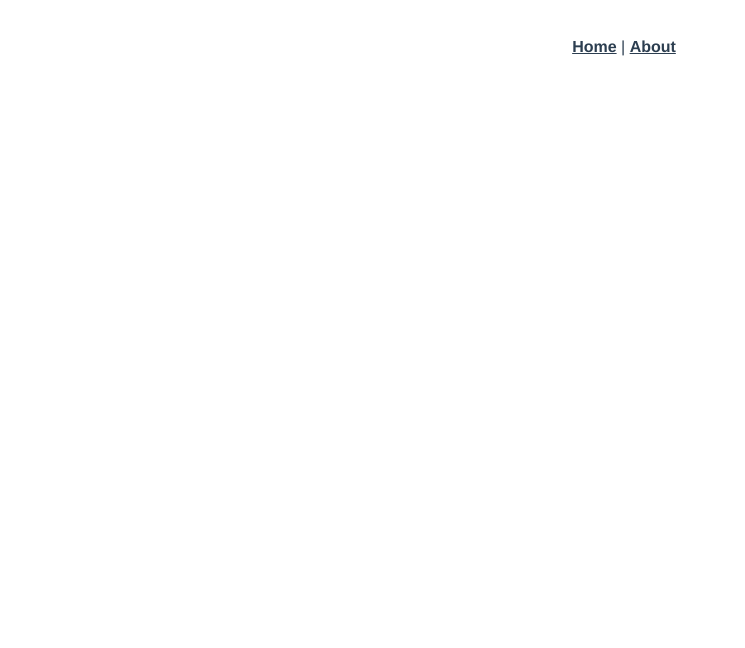
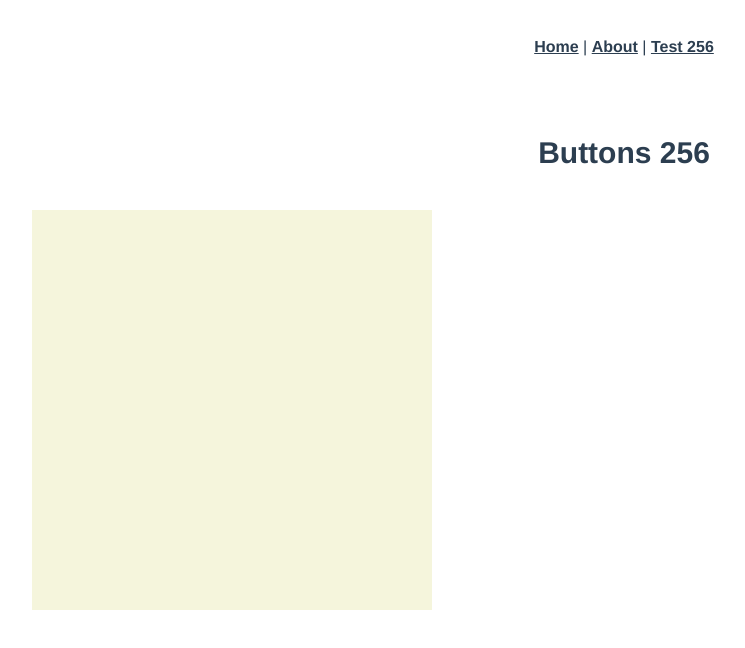
Before and after one commit to MetaDriver/block-reverse, a Vue app: page /#/test-256 in a window 1280 px wide. Shown: the top 648 px of the page, without its empty margins (16-761 px from the left). Built offline with nearby package versions, Linux system fonts and the light colour scheme.

Commit message:
dev.  creating  test256 page

```diff
--- a/package.json
+++ b/package.json
@@ -4,9 +4,11 @@
   "private": true,
   "scripts": {
     "serve": "vue-cli-service serve",
+    "start": "vue-cli-service serve",
     "build": "vue-cli-service build"
   },
   "dependencies": {
+    "pug-plain-loader": "^1.0.0",
     "vue": "^2.5.21",
     "vue-router": "^3.0.1"
   },
--- a/src/App.vue
+++ b/src/App.vue
@@ -2,7 +2,8 @@
   <div id="app">
     <div id="nav">
       <router-link to="/">Home</router-link> |
-      <router-link to="/about">About</router-link>
+      <router-link to="/about">About</router-link> |
+      <router-link to="/test256">Test 256</router-link>
     </div>
     <router-view/>
   </div>
--- a/src/router.js
+++ b/src/router.js
@@ -1,6 +1,7 @@
-import Vue from 'vue'
-import Router from 'vue-router'
-import Home from './views/Home.vue'
+import Vue from 'vue';
+import Router from 'vue-router';
+import Home from './views/Home.vue';
+import test256 from './views/test256.vue';
 
 Vue.use(Router)
 
@@ -18,6 +19,11 @@ export default new Router({
             // this generates a separate chunk (about.[hash].js) for this route
             // which is lazy-loaded when the route is visited.
             component: () => import(/* webpackChunkName: "about" */ './views/About.vue')
-    }
+        },
+        {
+            path: '/test-256',
+            name: 'test256',
+            component: test256,
+        },
     ]
 })
--- a/src/views/About.vue
+++ b/src/views/About.vue
@@ -1,5 +1,5 @@
 <template>
   <div class="about">
-    <h1>This is an about page</h1>
+    <h1>This is best learning projects</h1>
   </div>
 </template>
--- /dev/null
+++ b/src/views/test256.vue
@@ -0,0 +1,88 @@
+<template>
+
+    <div class="test256">
+        <h1> Buttons 256</h1>
+        <div class="buttons">
+            <div class="b-row" v-for="(row, i) in bs">
+                <div class="l-btn"
+                     v-for="(b, j) in bs[i]"
+                     @click="btnClick(i, j)"
+                ></div>
+            </div>
+        </div>
+    </div>
+
+</template>
+
+<script>
+    export default {
+        name: "test256",
+        props: [],
+        components: {},
+        data() {
+            return {
+                bs: [
+                    [0,0,0,0,0,0,0,0,0,0,0,0,0,0,0,0],
+                    [0,0,0,0,0,0,0,0,0,0,0,0,0,0,0,0],
+                    [0,0,0,0,0,0,0,0,0,0,0,0,0,0,0,0],
+                    [0,0,0,0,0,0,0,0,0,0,0,0,0,0,0,0],
+                    [0,0,0,0,0,0,0,0,0,0,0,0,0,0,0,0],
+                    [0,0,0,0,0,0,0,0,0,0,0,0,0,0,0,0],
+                    [0,0,0,0,0,0,0,0,0,0,0,0,0,0,0,0],
+                    [0,0,0,0,0,0,0,0,0,0,0,0,0,0,0,0],
+                    [0,0,0,0,0,0,0,0,0,0,0,0,0,0,0,0],
+                    [0,0,0,0,0,0,0,0,0,0,0,0,0,0,0,0],
+                    [0,0,0,0,0,0,0,0,0,0,0,0,0,0,0,0],
+                    [0,0,0,0,0,0,0,0,0,0,0,0,0,0,0,0],
+                    [0,0,0,0,0,0,0,0,0,0,0,0,0,0,0,0],
+                    [0,0,0,0,0,0,0,0,0,0,0,0,0,0,0,0],
+                    [0,0,0,0,0,0,0,0,0,0,0,0,0,0,0,0],
+                    [0,0,0,0,0,0,0,0,0,0,0,0,0,0,0,0],
+                ],
+
+            }
+        },
+        computed: {},
+        methods: {
+            btnClick(i, j){
+                this.bs[i][j] ^= 1;
+            },
+        },
+        mounted() {
+            console.log('test256 :: loaded and worked 1!!!!!!!!!  ');
+        },
+    };
+</script>
+
+<style scoped lang="scss">
+$bsize: 25px;
+    .test256 {
+        padding: 40px 40px 40px 40px;
+        h1 {
+            font-size: 30px;
+            margin: 10px auto 40px 0;
+        }
+        .buttons {
+            width: auto;
+            height: auto;
+            display: flex;
+            flex-flow: column nowrap;
+            .b-row {
+                width: calc($bsize * 16);
+                display: flex;
+                flex-flow: row nowrap;
+                .l-btn {
+                    background-color: beige;
+                    width: $bsize;
+                    height: $bsize;
+                    &.active {
+                        background-color: coral;
+                    }
+                }
+
+            }
+
+        }
+    }
+
+</style>
--- /dev/null
+++ b/vue.config.js
@@ -0,0 +1,16 @@
+module.exports = {
+    assetsDir: 'static',
+    css: {
+        sourceMap: true,
+    },
+    devServer: {
+        // proxy: {
+        //     '/api': {
+        //         target: 'https://stage.ccbh.cf',
+        //         changeOrigin: true,
+        //     },
+        // },
+        port: 9999,
+    },
+
+};
```
Also changed, not shown: 1 other file (tests, documents, lock files or other folders). Lines whose indentation alone changed are shown as unchanged.
